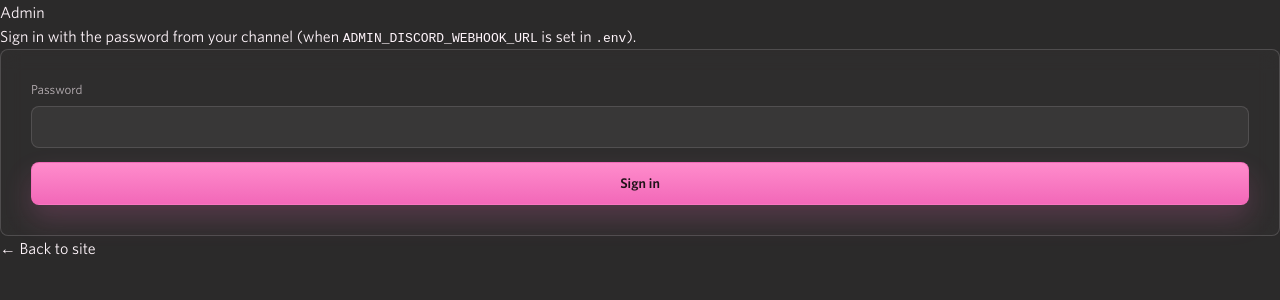
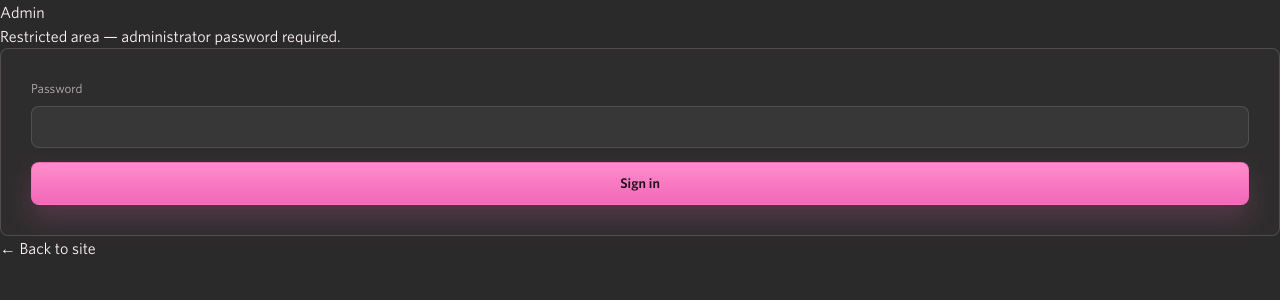
Before and after one commit to shrayg/leakwrld, a React (Vite) app in the folder client/: page /admin in a window 1280 px wide. Shown: the top 300 px of the page. Built offline with nearby package versions, Linux system fonts and the light colour scheme; no server answers.

Commit message:
security(copy): generic admin login hint (no webhook/.env leakage)

```diff
--- a/client/src/pages/AdminPage.jsx
+++ b/client/src/pages/AdminPage.jsx
@@ -70,11 +70,7 @@ export function AdminPage() {
     <div className="lw-admin-page min-h-screen bg-[var(--color-bg)] px-4 py-16 text-[var(--color-text)]">
       <div className="lw-admin-inner mx-auto max-w-lg">
         <h1 className="mb-1 text-2xl font-semibold text-white">Admin</h1>
-        <p className="mb-8 text-sm text-white/55">
-          Sign in with the password from your channel (when{' '}
-          <code className="text-[var(--color-primary-light)]">ADMIN_DISCORD_WEBHOOK_URL</code> is set in{' '}
-          <code className="text-[var(--color-primary-light)]">.env</code>).
-        </p>
+        <p className="mb-8 text-sm text-white/55">Restricted area — administrator password required.</p>
 
         <form className="lw-form lw-admin-form" onSubmit={login}>
           <label>
```
